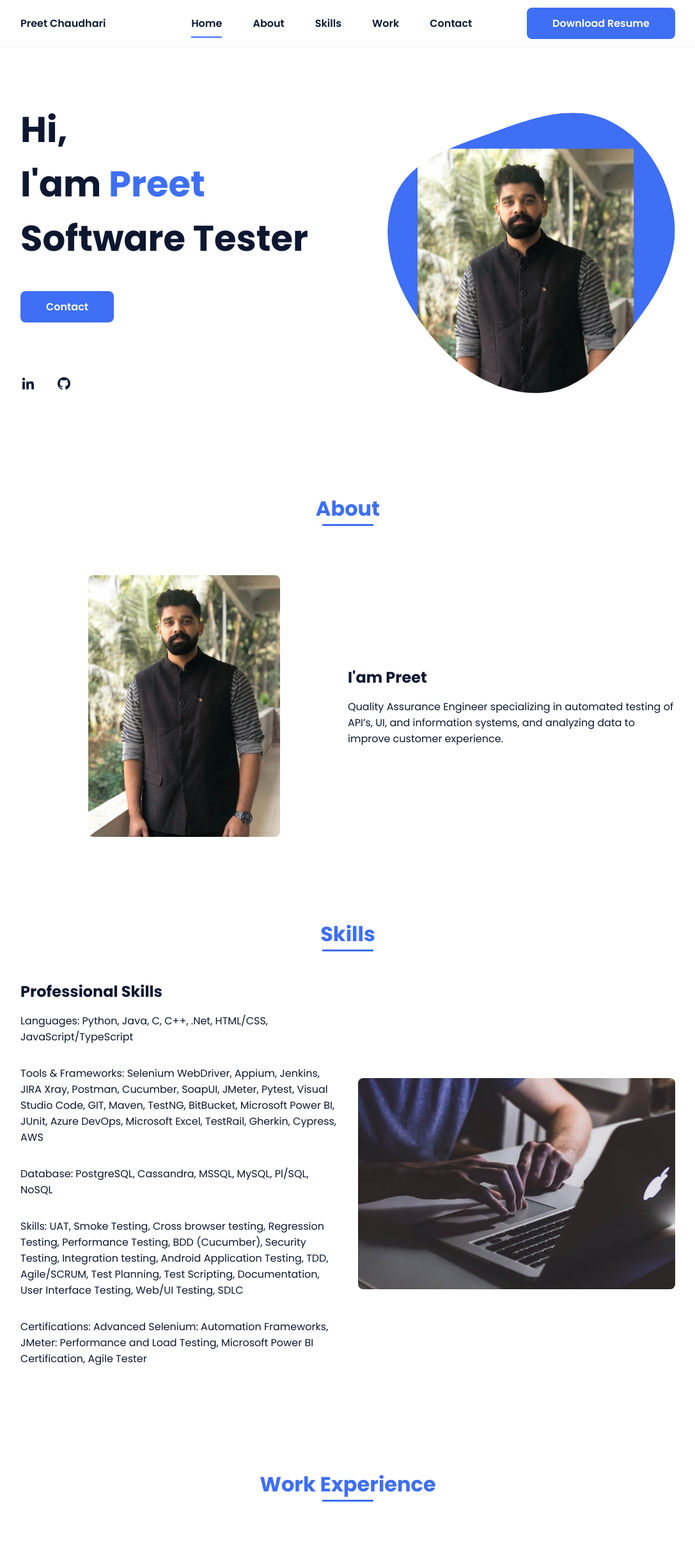
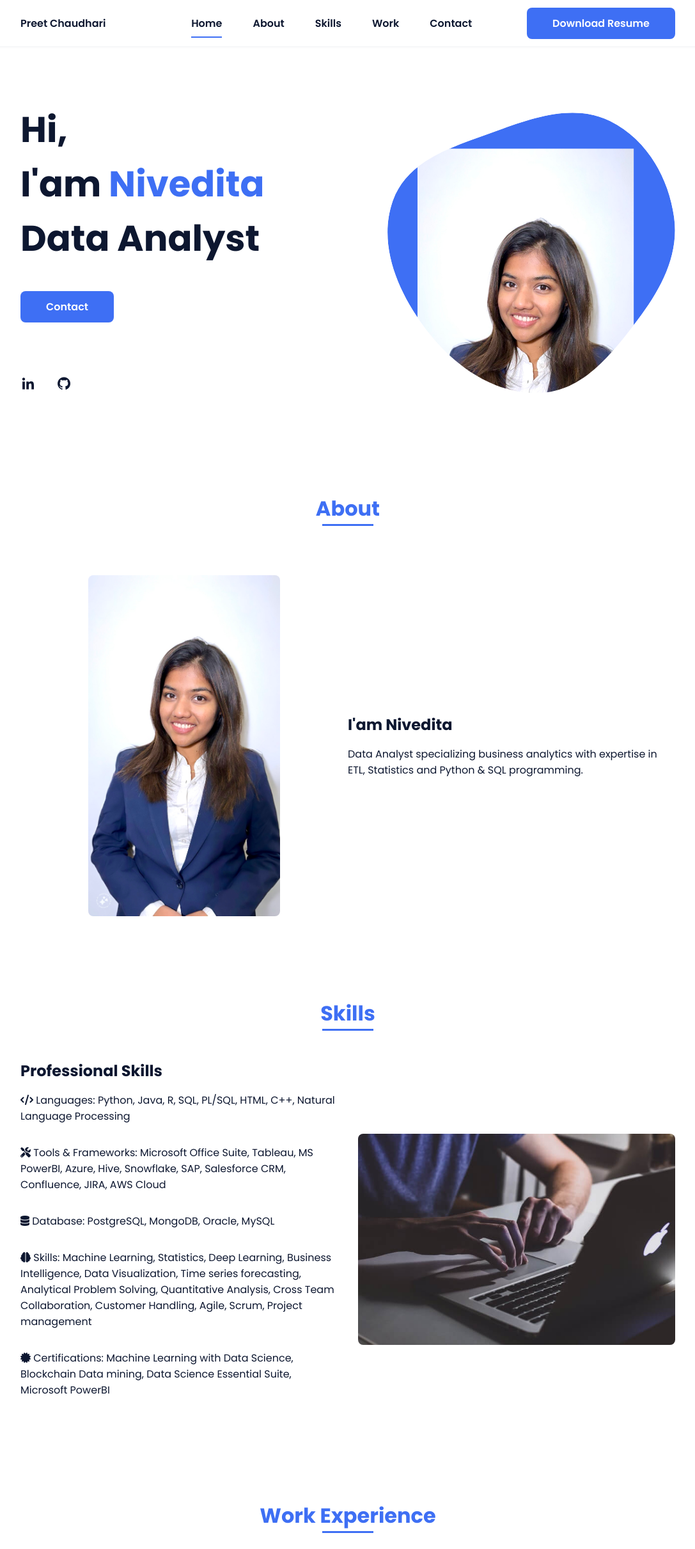
Before and after one commit to Nivedita30/github-portfolio, a plain HTML site: page index.html in a window 1280 px wide. Shown: the top 2421 px of the page at 64% size, without its empty margins (96-1183 px from the left). Drawn offline with nearby package versions, Linux system fonts and the light colour scheme.

Commit message:
test commit

```diff
--- a/index.html
+++ b/index.html
@@ -8,6 +8,8 @@
 
     <!-- =====BOX ICONS===== -->
     <link href='https://cdn.jsdelivr.net/npm/boxicons@2.0.5/css/boxicons.min.css' rel='stylesheet'>
+    <!-- Font Awesome Icons -->
+    <link rel="stylesheet" href="https://cdnjs.cloudflare.com/ajax/libs/font-awesome/6.0.0-beta3/css/all.min.css" integrity="sha384-d7ujhrTrIK5V7kzvC2+FxGCAk5jLqeaVaKKcM6Ud7by3ZlkB9LdF5oyyr8jPymG5" crossorigin="anonymous">
 
     <title>Portfolio website complete</title>
 </head>
@@ -31,7 +33,7 @@
 
         <div class="nav__buttons">
             <ul class="actions">
-                <li><a href="assets/assets/Resume_Preet_Chaudhari_1.pdf" class="button primary" download="Resume_Preet_Chaudhari_1.pdf">Download Resume</a></li>
+                <li><a href="assets/assets/Nivedita Gadade Resume" class="button primary" download="Nivedita Gadade Resume.pdf">Download Resume</a></li>
             </ul>
         </div>
 
@@ -45,13 +47,13 @@
         <!--===== HOME =====-->
         <section class="home bd-grid" id="home">
             <div class="home__data">
-                <h1 class="home__title">Hi,<br>I'am <span class="home__title-color">Preet</span><br> Software Tester</h1>
+                <h1 class="home__title">Hi,<br>I'am <span class="home__title-color">Nivedita</span><br>Data Analyst</h1>
 
                 <a href="#" class="button">Contact</a>
             </div>
             <div class="home__social">
-                <a href="https://www.linkedin.com/in/preet-chaudhari/" class="home__social-icon" target="_blank"><i class='bx bxl-linkedin'></i></a>
-                <a href="https://github.com/Preet-Chaudhari" class="home__social-icon" target="_blank"><i class='bx bxl-github'></i></a>
+                <a href="https://www.linkedin.com/in/nivedita-gadade/" class="home__social-icon" target="_blank"><i class='bx bxl-linkedin'></i></a>
+                <a href="https://github.com/Nivedita30" class="home__social-icon" target="_blank"><i class='bx bxl-github'></i></a>
             </div>
             <div class="home__img">
                 <svg class="home__blob" viewBox="0 0 479 467" xmlns="http://www.w3.org/2000/svg" xmlns:xlink="http://www.w3.org/1999/xlink">
@@ -60,7 +62,7 @@
                     </mask>
                     <g mask="url(#mask0)">
                         <path d="M9.19024 145.964C34.0253 76.5814 114.865 54.7299 184.111 29.4823C245.804 6.98884 311.86 -14.9503 370.735 14.143C431.207 44.026 467.948 107.508 477.191 174.311C485.897 237.229 454.931 294.377 416.506 344.954C373.74 401.245 326.068 462.801 255.442 466.189C179.416 469.835 111.552 422.137 65.1576 361.805C17.4835 299.81 -17.1617 219.583 9.19024 145.964Z"/>
-                        <image class="home__blob-img" x="50" y="60" href="assets/img/P.png"/>
+                        <image class="home__blob-img" x="50" y="60" href="assets/img/profile.jpeg"/>
                     </g>
                 </svg>
             </div>
@@ -72,12 +74,13 @@
 
             <div class="about__container bd-grid">
                 <div class="about__img">
-                    <img src="assets/img/P.png" alt="">
+                    <img src="assets/img/profile.jpeg" alt="">
                 </div>
 
                 <div>
-                    <h2 class="about__subtitle">I'am Preet</h2>
-                    <p class="about__text">Quality Assurance Engineer specializing in automated testing of API’s, UI, and information systems, and analyzing data to improve customer experience.</p>
+                    <h2 class="about__subtitle">I'am Nivedita</h2>
+                    <p class="about__text">Data Analyst specializing business analytics with expertise in ETL, Statistics and Python & SQL programming.
+                    </p>
                 </div>
             </div>
         </section>
@@ -89,11 +92,11 @@
             <div class="skills__container bd-grid">
                 <div>
                     <h2 class="skills__subtitle">Professional Skills</h2>
-                    <p class="skills__text">Languages: Python, Java, C, C++, .Net, HTML/CSS, JavaScript/TypeScript</p>
-                    <p class="skills__text">Tools & Frameworks: Selenium WebDriver, Appium, Jenkins, JIRA Xray, Postman, Cucumber, SoapUI, JMeter, Pytest, Visual Studio Code, GIT, Maven, TestNG, BitBucket, Microsoft Power BI, JUnit, Azure DevOps, Microsoft Excel, TestRail, Gherkin, Cypress, AWS</p>
-                    <p class="skills__text">Database: PostgreSQL, Cassandra, MSSQL, MySQL, Pl/SQL, NoSQL</p>
-                    <p class="skills__text">Skills: UAT, Smoke Testing, Cross browser testing, Regression Testing, Performance Testing, BDD (Cucumber), Security Testing, Integration testing, Android Application Testing, TDD, Agile/SCRUM, Test Planning, Test Scripting, Documentation, User Interface Testing, Web/UI Testing, SDLC</p>
-                    <p class="skills__text">Certifications: Advanced Selenium: Automation Frameworks, JMeter: Performance and Load Testing, Microsoft Power BI Certification, Agile Tester</p>
+                    <p class="skills__text"><i class="fas fa-code"></i> Languages: Python, Java, R, SQL, PL/SQL, HTML, C++, Natural Language Processing</p>
+                    <p class="skills__text"><i class="fas fa-tools"></i> Tools & Frameworks: Microsoft Office Suite, Tableau, MS PowerBI, Azure, Hive, Snowflake, SAP, Salesforce CRM, Confluence, JIRA, AWS Cloud</p>
+                    <p class="skills__text"><i class="fas fa-database"></i> Database: PostgreSQL, MongoDB, Oracle, MySQL</p>
+                    <p class="skills__text"><i class="fas fa-brain"></i> Skills: Machine Learning, Statistics, Deep Learning, Business Intelligence, Data Visualization, Time series forecasting, Analytical Problem Solving, Quantitative Analysis, Cross Team Collaboration, Customer Handling, Agile, Scrum, Project management</p>
+                    <p class="skills__text"><i class="fas fa-certificate"></i> Certifications: Machine Learning with Data Science, Blockchain Data mining, Data Science Essential Suite, Microsoft PowerBI</p>
                     <!-- Add more skills data as needed -->
                 </div>
 
```
Also changed, not shown: assets/img/profile.jpeg (added), 2 other files.
